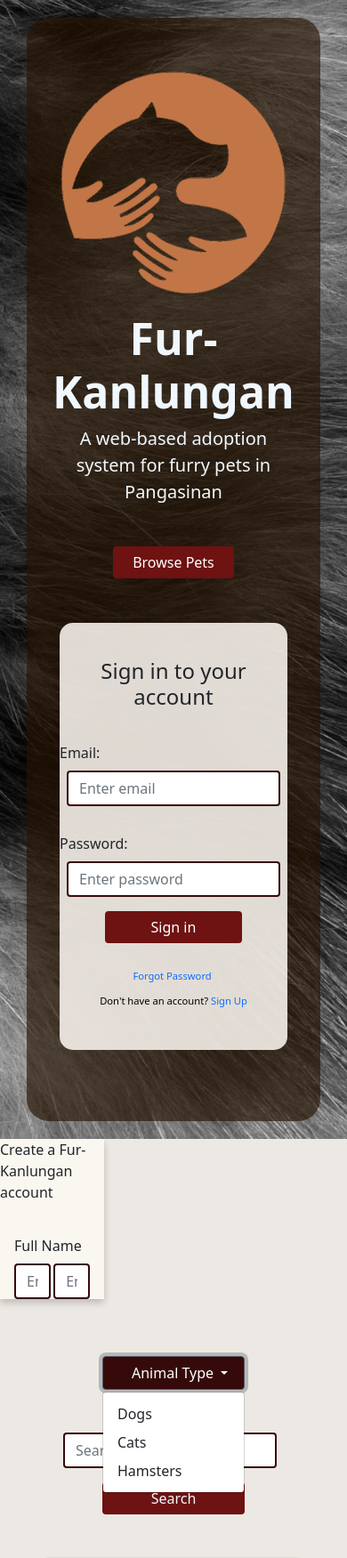
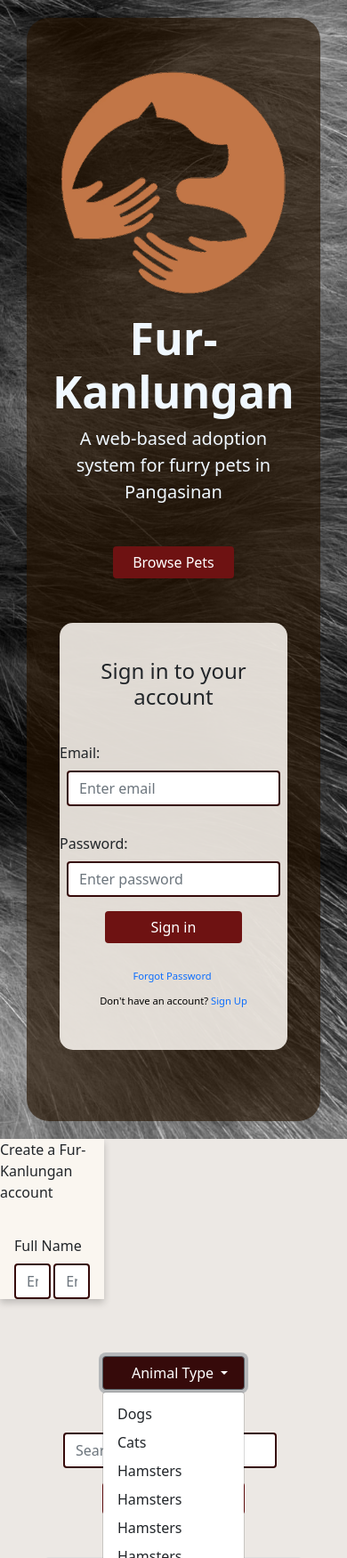
Before and after one commit to daryll-troy/fur-kanlungan, a PHP site: page / in a window 390 px wide, after a click on "Animal Type". Shown: the top 1751 px of the page at 89% size. Run offline with PHP 8.4, Linux system fonts and the light colour scheme; grey boxes are pictures that could not be loaded.

Commit message:
fixed the pet category dropdown to overflow:visible

```diff
--- a/css/pet-list.css
+++ b/css/pet-list.css
@@ -76,12 +76,13 @@ body {
 }
 
 /* uniform size for dog pics in card display */
-.card img{
+.card img {
     height: 15em;
     width: 18em;
     object-fit: cover;
 }
-.ipa-grey{
+
+.ipa-grey {
     background-color: rgb(58, 57, 57);
 }
 
@@ -101,6 +102,10 @@ body {
     .filter {
         overflow: auto;
     }
+    /* make the dropdown content appear */
+    .wrap-search{
+        overflow: visible;
+    }
 }
 
 @media screen and (max-height: 650px) {
@@ -119,17 +124,26 @@ body {
     .wrap-search {
         display: flex;
         justify-content: center;
-    }
+        /* flex-direction: column; */
+     }
+    /* .middle-search{
+        display: flex;
+        justify-content: center;
+        width: 100%;
+    } */
+
 }
+
 /* no margin to align the search button and textbox */
-@media screen and (min-width: 432px) and (max-width: 480px){
-    .press-search{
+@media screen and (min-width: 432px) and (max-width: 480px) {
+    .press-search {
         margin-top: 0;
     }
 }
+
 /* bring the margin top back @ < 432px */
-@media screen and (max-width: 431px){
-    .press-search{
+@media screen and (max-width: 431px) {
+    .press-search {
         margin-top: 1em;
     }
 }
--- a/pages/pet-list.php
+++ b/pages/pet-list.php
@@ -19,11 +19,15 @@
                     <li><a class="dropdown-item" href="#">Dogs</a></li>
                     <li><a class="dropdown-item" href="#">Cats</a></li>
                     <li><a class="dropdown-item" href="#">Hamsters</a></li>
+                    <li><a class="dropdown-item" href="#">Hamsters</a></li>
+                    <li><a class="dropdown-item" href="#">Hamsters</a></li>
+                    <li><a class="dropdown-item" href="#">Hamsters</a></li>
+                    <li><a class="dropdown-item" href="#">Hamsters</a></li>
                 </ul>
             </div>
             <!-- Search the name of the animal -->
             <nav class="navbar navbar-light bg-light mt-5 search-nav">
-                <div class="container-fluid search-nav">
+                <div class="container-fluid search-nav middle-search">
                     <form class="d-flex flex-wrap justify-content-center pet-list">
                         <input class="form-control me-2 type-search " type="search" placeholder="Search" aria-label="Search">
                         <button class="btn btn-outline-success press-search" type="submit">Search</button>
```
